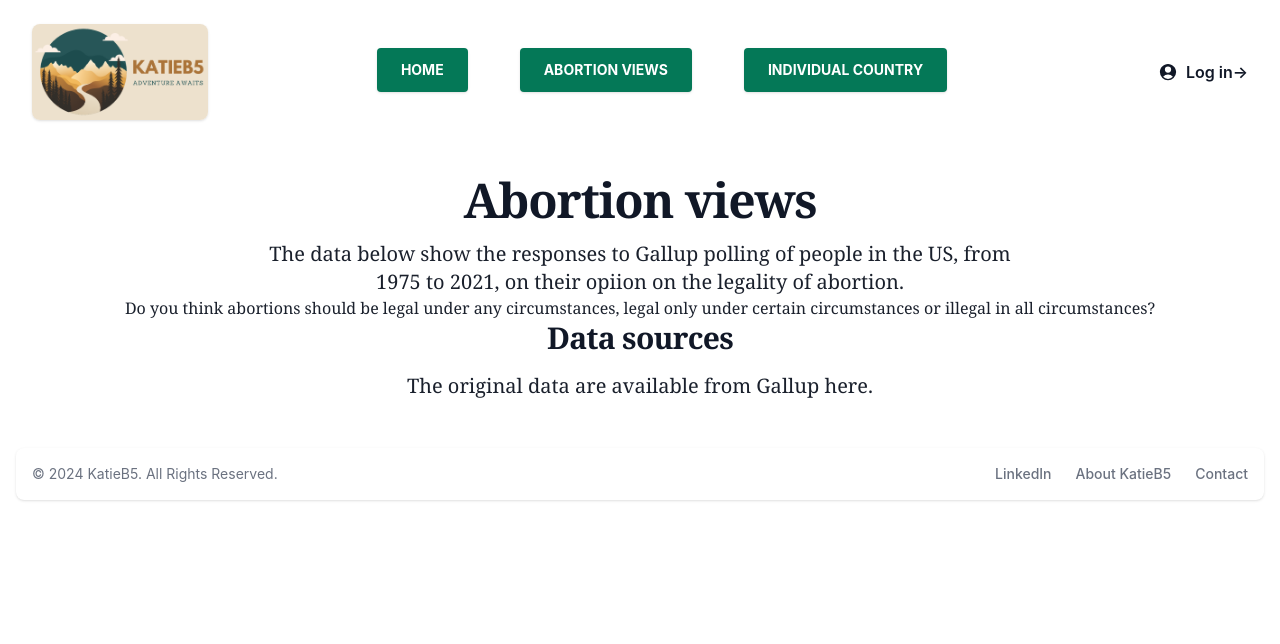
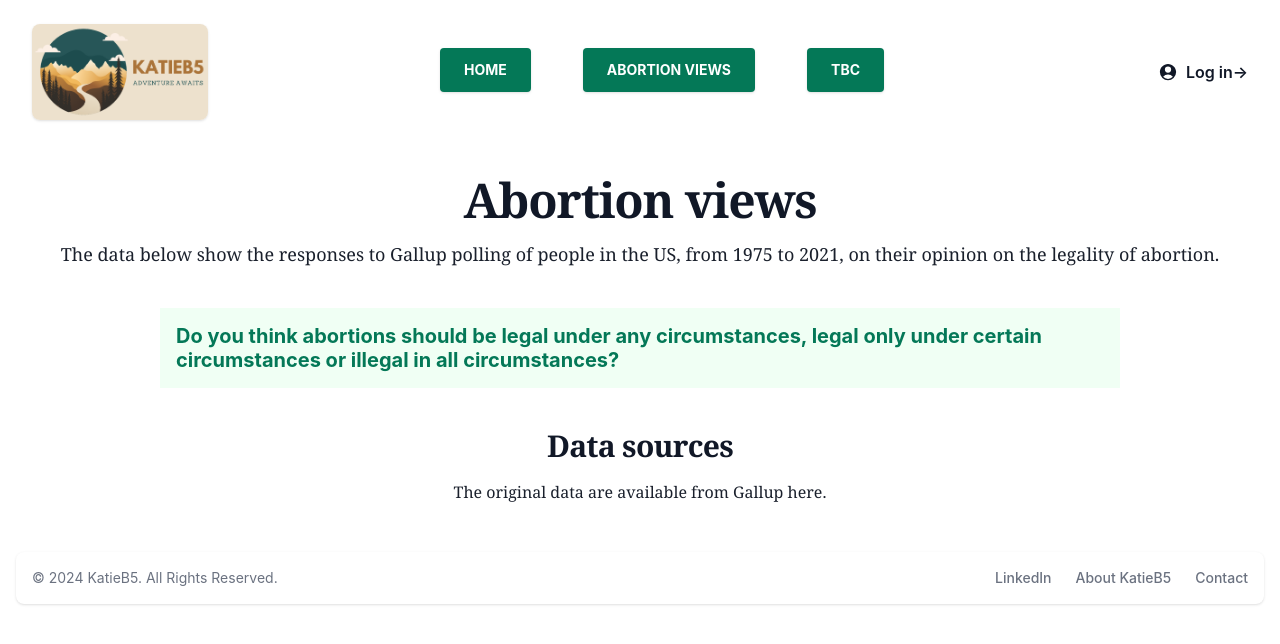
Before and after one commit to KatieB5/tailwind-d3-test, a React (Vite) app: page /abortionviews in a window 1280 px wide. Shown: the top 644 px of the page. Built offline with nearby package versions, Linux system fonts and the light colour scheme.

Commit message:
updated build of graph layout components

```diff
--- a/src/components/AbortionViews.jsx
+++ b/src/components/AbortionViews.jsx
@@ -8,12 +8,12 @@ export const AbortionViews = () => {
           <h1 className="text-6xl font-bold tracking-tight text-gray-900 sm:text-5xl">
             Abortion views
           </h1>
-          <p class="max-w-3xl mx-auto mt-4 text-xl text-center ">
-            The data below show the responses to Gallup polling of people in the US, from 1975 to 2021, on their opiion on the legality of abortion.
+          <p class="max-w-7xl mx-auto mt-4 text-lg text-center ">
+            The data below show the responses to Gallup polling of people in the US, from 1975 to 2021, on their opinion on the legality of abortion.
           </p>
           <LineGraph/>
           <h2 className="text-3xl font-bold tracking-tight text-gray-900">Data sources</h2>
-          <p class="max-w-3xl mx-auto mt-4 text-xl text-center ">
+          <p class="max-w-3xl mx-auto mt-4 text-md text-center ">
             The original data are available from Gallup <a href="https://news.gallup.com/poll/1576/abortion.aspx">here</a>.
           </p>
         </div>
--- a/src/components/Header.jsx
+++ b/src/components/Header.jsx
@@ -63,13 +63,13 @@ export const Header = () => {
             href="#"
             className="bg-emerald-700 text-white active:bg-emerald-600 font-bold uppercase text-sm px-6 py-3 rounded shadow hover:shadow-lg outline-none focus:outline-none mr-1 mb-1 ease-linear transition-all duration-150"
           >
-            Individual country
+            TBC
           </a>
         </Popover.Group>
         <div className="hidden lg:flex lg:flex-1 lg:justify-end">
           <a
             href="#"
-            className="-mx-3 block rounded-lg px-3 py-2.5 text-base font-semibold leading-7 text-gray-900 hover:bg-gray-50 flex items-center"
+            className="-mx-3 rounded-lg px-3 py-2.5 text-base font-semibold leading-7 text-gray-900 hover:bg-gray-50 flex items-center"
           >
             <UserCircleIcon className="h-5 w-5 mr-2" />
             <span>Log in</span> <span aria-hidden="true">&rarr;</span>
@@ -109,22 +109,22 @@ export const Header = () => {
                   href="/worldmap"
                   className="-mx-3 block rounded-lg px-3 py-2 text-base font-semibold leading-7 text-gray-900 hover:bg-gray-50"
                 >
-                  World map
+                  Abortion views
                 </a>
                 <a
                   href="#"
                   className="-mx-3 block rounded-lg px-3 py-2 text-base font-semibold leading-7 text-gray-900 hover:bg-gray-50"
                 >
-                  Individual country
+                  TBC
                 </a>
               </div>
               <div className="py-6">
                 <a
                   href="#"
-                  className="-mx-3 block rounded-lg px-3 py-2.5 text-base font-semibold leading-7 text-gray-900 hover:bg-gray-50 items-center"
+                  className="-mx-3 rounded-lg px-3 py-2.5 text-base font-semibold leading-7 text-gray-900 hover:bg-gray-50 flex items-center"
                 >
                   <UserCircleIcon className="h-5 w-5 mr-2" />
-                  Log in
+                  <span>Log in</span> <span aria-hidden="true">&rarr;</span>
                 </a>
               </div>
             </div>
--- a/src/components/LineGraph.jsx
+++ b/src/components/LineGraph.jsx
@@ -1,10 +1,18 @@
+import { Box, Heading } from "@chakra-ui/react";
+
 export const LineGraph = () => {
   return (
-    <div>
-      <h3>
-        Do you think abortions should be legal under any circumstances, legal
-        only under certain circumstances or illegal in all circumstances?
-      </h3>
+    <div className="flex justify-center items-center font-serif">
+      <Box w="75%" p={4} m="10" bg="green.50" textAlign="center">
+        <Heading
+          size="md"
+          className="text-emerald-700 font-serif"
+          textAlign="left"
+        >
+          Do you think abortions should be legal under any circumstances, legal
+          only under certain circumstances or illegal in all circumstances?
+        </Heading>
+      </Box>
     </div>
   );
 };
```
